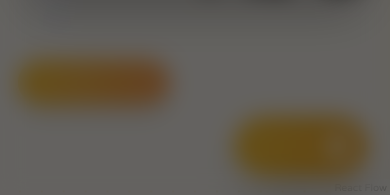
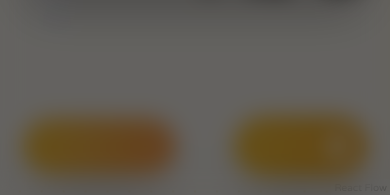
Before and after one commit to i-bukshpan/shimi, a Next.js app: page / in a window 390 px wide. Shown: the part 646-841 px from the top of the page. Built offline with nearby package versions, Linux system fonts and the light colour scheme; no server answers; the database is empty.

Commit message:
UI: Align About button with Chat button on mobile

```diff
--- a/components/AboutModal.tsx
+++ b/components/AboutModal.tsx
@@ -11,7 +11,7 @@
     <>
       <button
         onClick={() => setIsOpen(true)}
-        className="fixed bottom-[90px] left-4 sm:bottom-6 sm:left-6 sm:top-auto z-[40] bg-gradient-to-r from-amber-400 to-orange-400 text-white px-4 py-3 rounded-full shadow-lg hover:shadow-xl hover:scale-105 transition-all border-2 border-white flex items-center gap-2 animate-bounce"
+        className="fixed bottom-6 left-6 z-[40] bg-gradient-to-r from-amber-400 to-orange-400 text-white px-4 py-4 sm:py-3 rounded-full shadow-2xl hover:scale-105 transition-all flex items-center gap-2 animate-bounce"
         title="מה עושים כאן?"
       >
         <Info className="w-5 h-5" />
```
